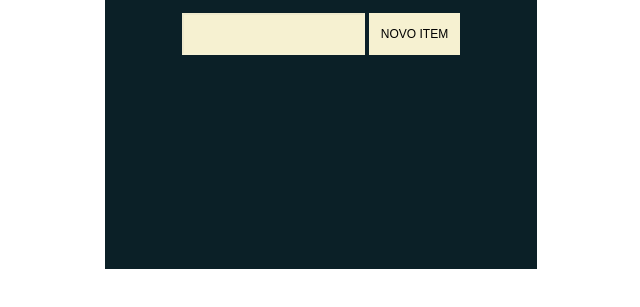
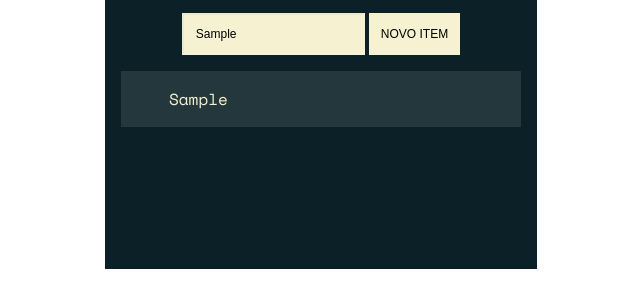
Before and after one commit to v1ct0rjoao/manipulacaoDeDOMNoJavascript, a plain HTML site: page projeto_inicial/index.html in a window 1280 px wide. Both pictures are taken after typing "Sample" into the empty fields and a click on the button "NOVO ITEM". Shown: the part 297-604 px from the top of the page, without its empty margins (319-959 px from the left). Drawn offline with nearby package versions, Linux system fonts and the light colour scheme; a web font is replaced by a local one.

Commit message:
adicionando tarefas

```diff
--- a/projeto_inicial/index.html
+++ b/projeto_inicial/index.html
@@ -20,7 +20,7 @@
         <button class="form-button" data-form-button > Novo Item </button>
       </form>
 
-      <ul class="list">
+      <ul class="list" data-list >
 
       </ul>
     </div>
--- a/projeto_inicial/listaDeTarefas.js
+++ b/projeto_inicial/listaDeTarefas.js
@@ -7,13 +7,22 @@ const criarTarefa = (evento) => {
     //previni o dado de ir para algum lugar.
     evento.preventDefault()
 
+    // criando um html dentro do js
+    const lista = document.querySelector('[data-list]')
     //capturar o valor do input do formulario
     const input = document.querySelector("[data-form-input]")
 
-    //proproedade que me devolve o valor
+    //propriedade que me devolve o valor
     const valor = input.value
-    console.log(valor)
-    input.value = " "
+
+
+    const tarefa = document.createElement('li')
+    tarefa.classList.add('task')
+    const conteudo = ` <p class="content" >${valor}</p>`
+    // o ineerHTML me permiti ter acesso ao esse conteudo
+    tarefa.innerHTML = conteudo
+    //criando hierarquia
+    lista.appendChild(tarefa)
 
 }
 
```
